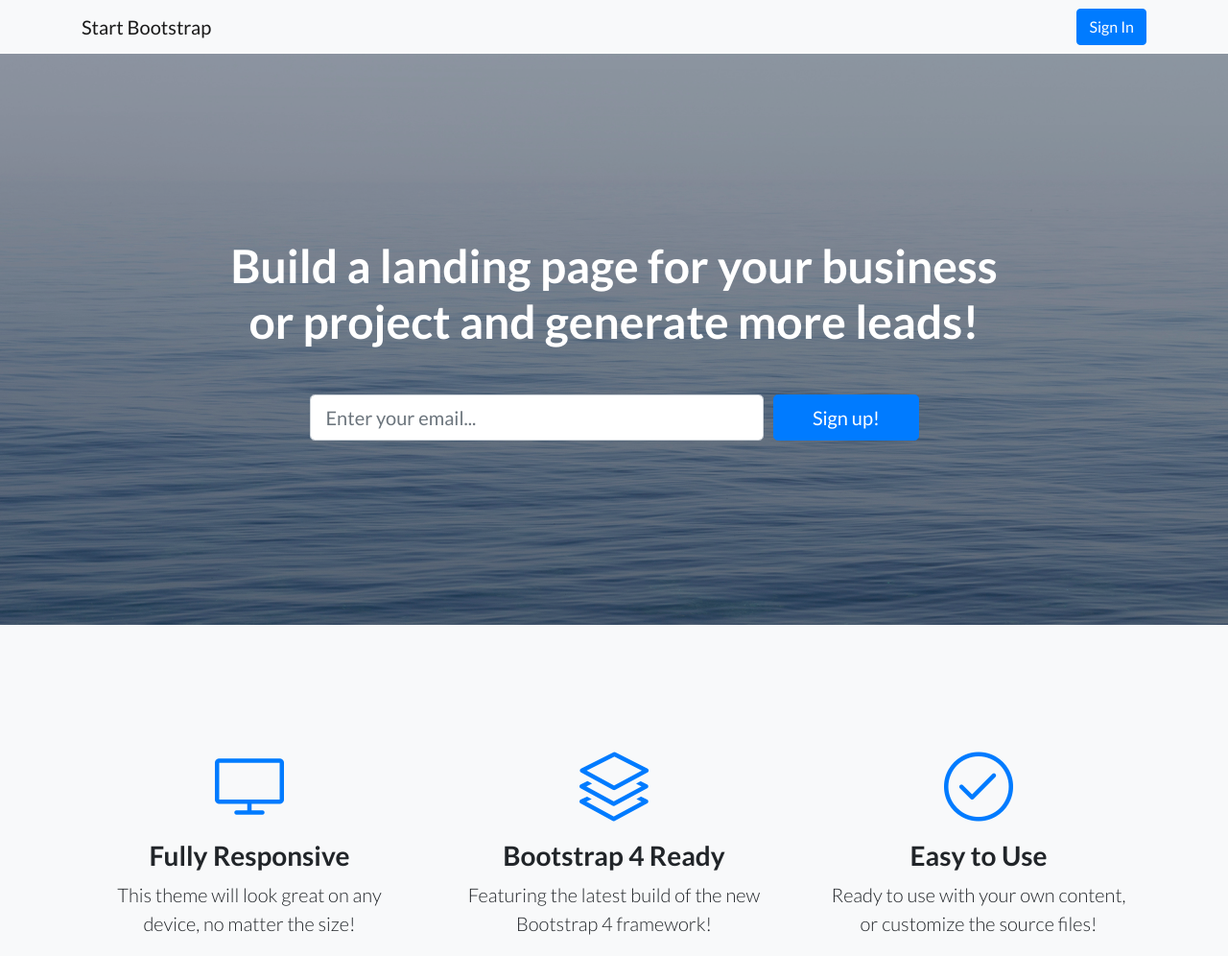
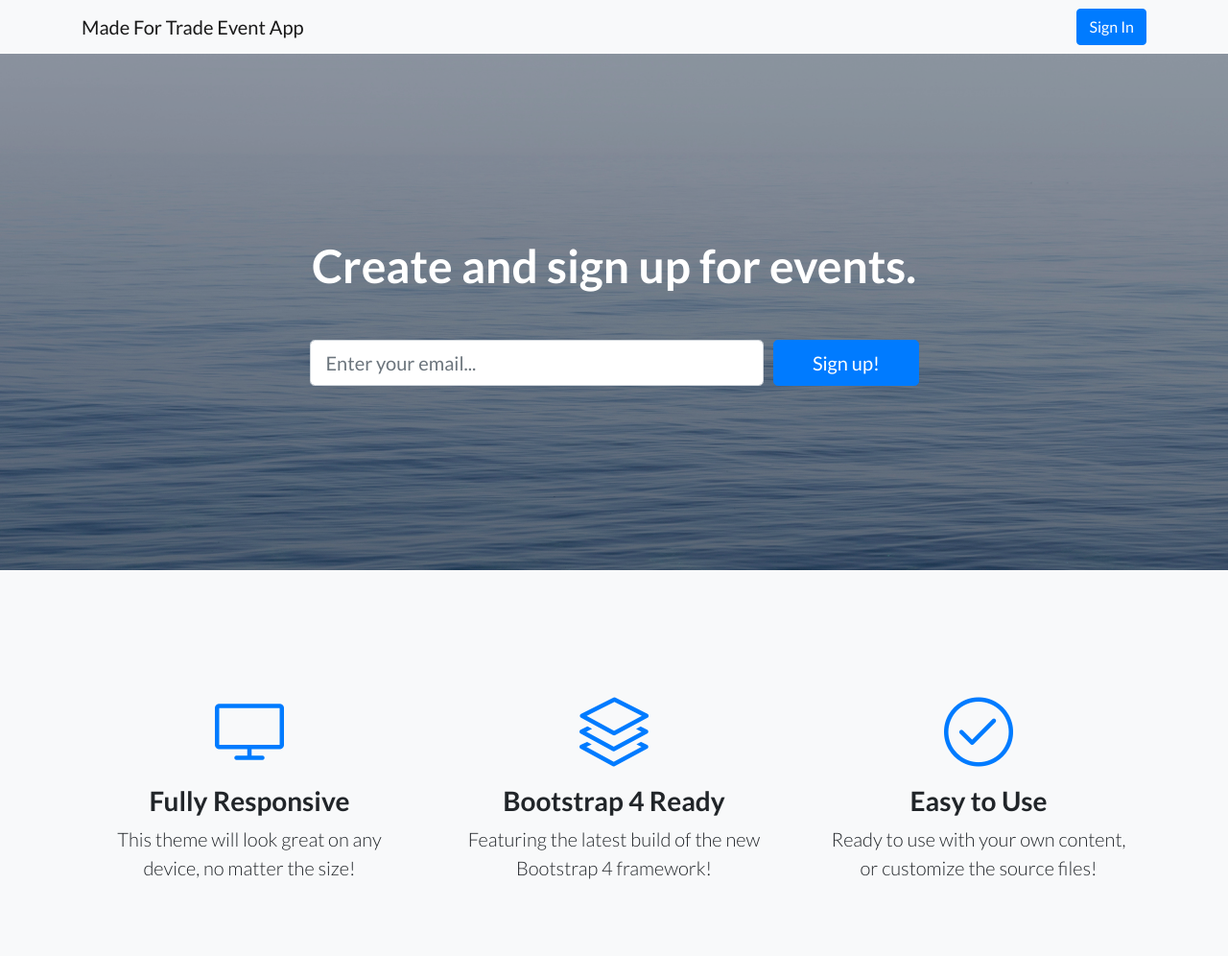
Before and after one commit to Abeer-Haroon/landingpage, a website: page index.html in a window 1280 px wide. Shown: the top 996 px of the page at 96% size. Drawn offline with Linux system fonts and the light colour scheme.

Commit message:
changed titles

```diff
--- a/index.html
+++ b/index.html
@@ -28,7 +28,7 @@
     <!-- Navigation -->
     <nav class="navbar navbar-light bg-light static-top">
       <div class="container">
-        <a class="navbar-brand" href="#">Start Bootstrap</a>
+        <a class="navbar-brand" href="#">Made For Trade Event App</a>
         <a class="btn btn-primary" href="#">Sign In</a>
       </div>
     </nav>
@@ -39,7 +39,7 @@
       <div class="container">
         <div class="row">
           <div class="col-xl-9 mx-auto">
-            <h1 class="mb-5">Build a landing page for your business or project and generate more leads!</h1>
+            <h1 class="mb-5">Create and sign up for events.</h1>
           </div>
           <div class="col-md-10 col-lg-8 col-xl-7 mx-auto">
             <form>
```
